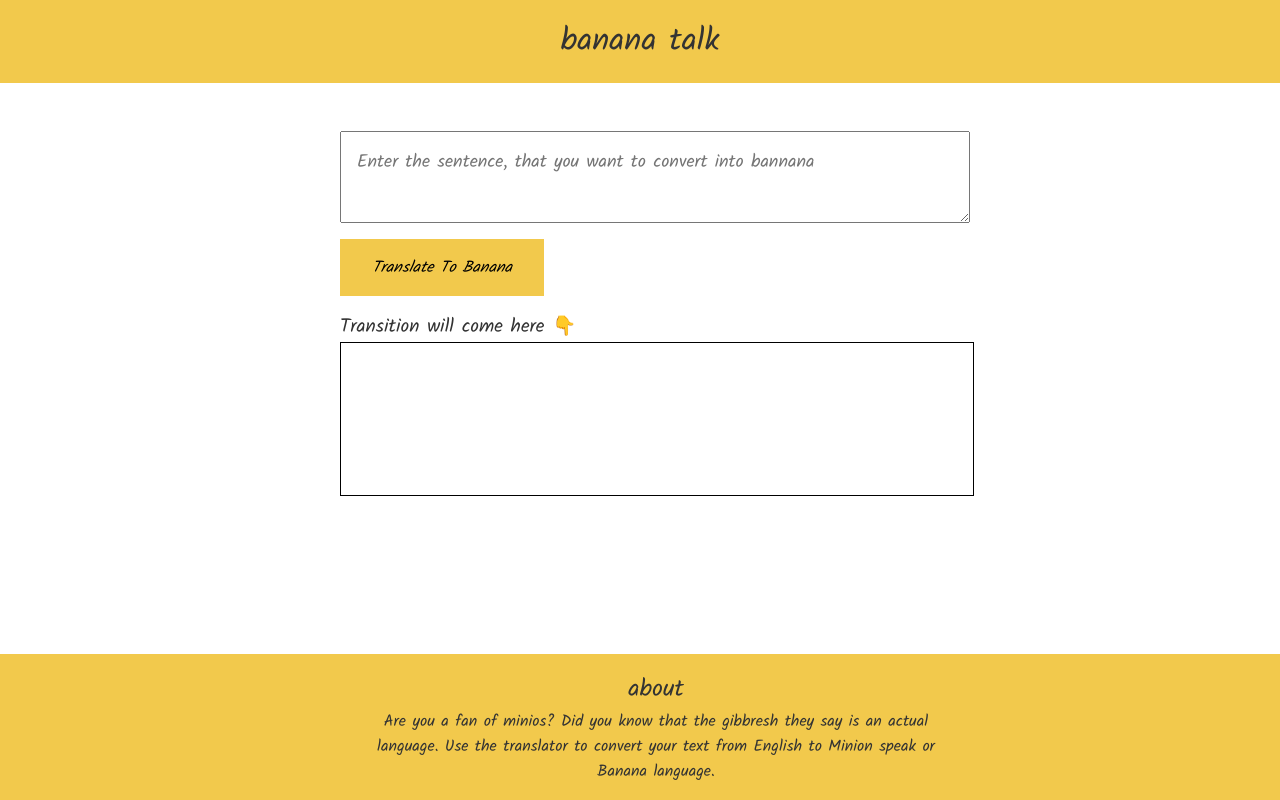
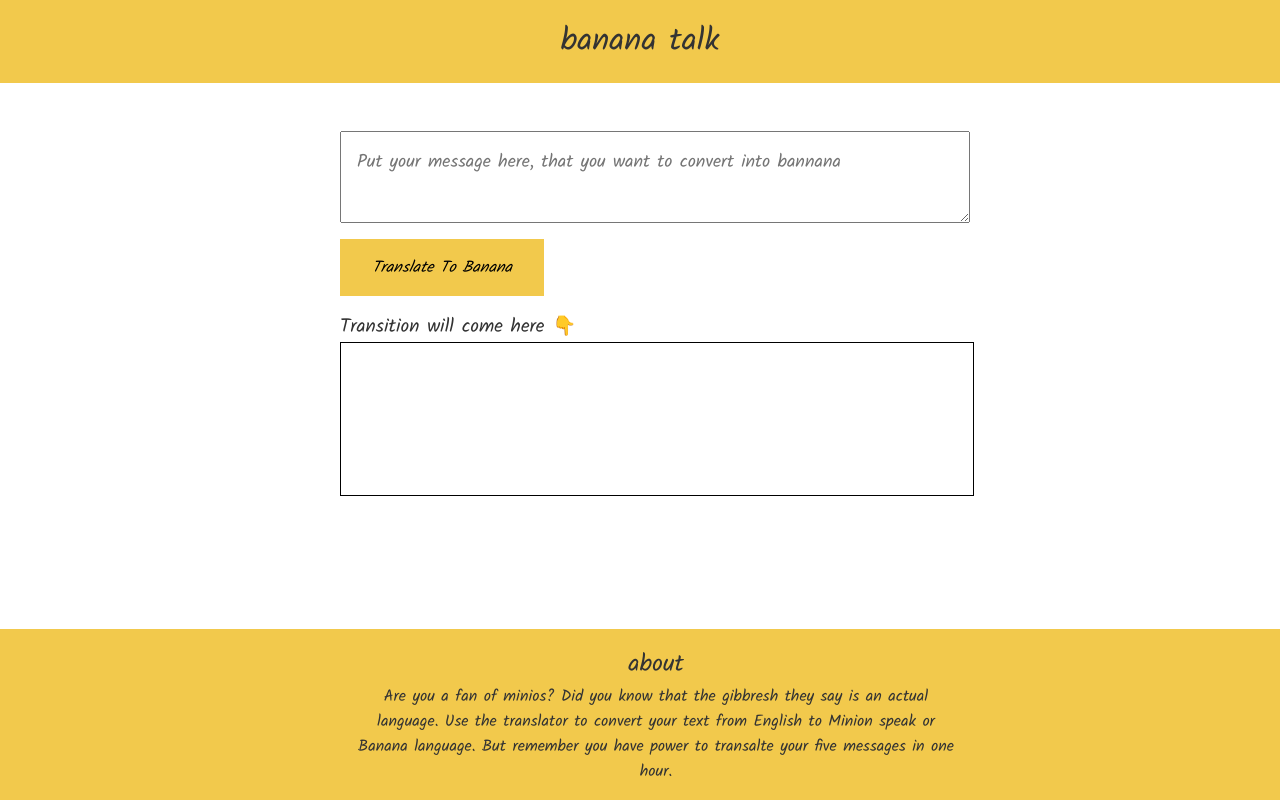
Before and after one commit to VidhiAgg/banna-speak, a plain HTML site: page index.html in a window 1280 px wide. Drawn offline with Linux system fonts and the light colour scheme.

```diff
--- a/index.html
+++ b/index.html
@@ -14,7 +14,7 @@
         </div>
     </nav>
     <main>
-        <textarea placeholder="Enter the sentence, that you want to convert into bannana" id="txt-input" cols="30"
+        <textarea placeholder="Put your message here, that you want to convert into bannana" id="txt-input" cols="30"
         ></textarea>
         <button id="btn-translate">Translate To Banana</button>
         <div style="font-size: larger;">
@@ -32,7 +32,7 @@
             Are you a fan of minios?
             Did you know that the gibbresh they say is an
             actual language. Use the translator to
-            convert your text from English to Minion speak or Banana language.
+            convert your text from English to Minion speak or Banana language. But remember you have power to transalte your five messages in one hour.
 
         </p>
     </footer>
```
